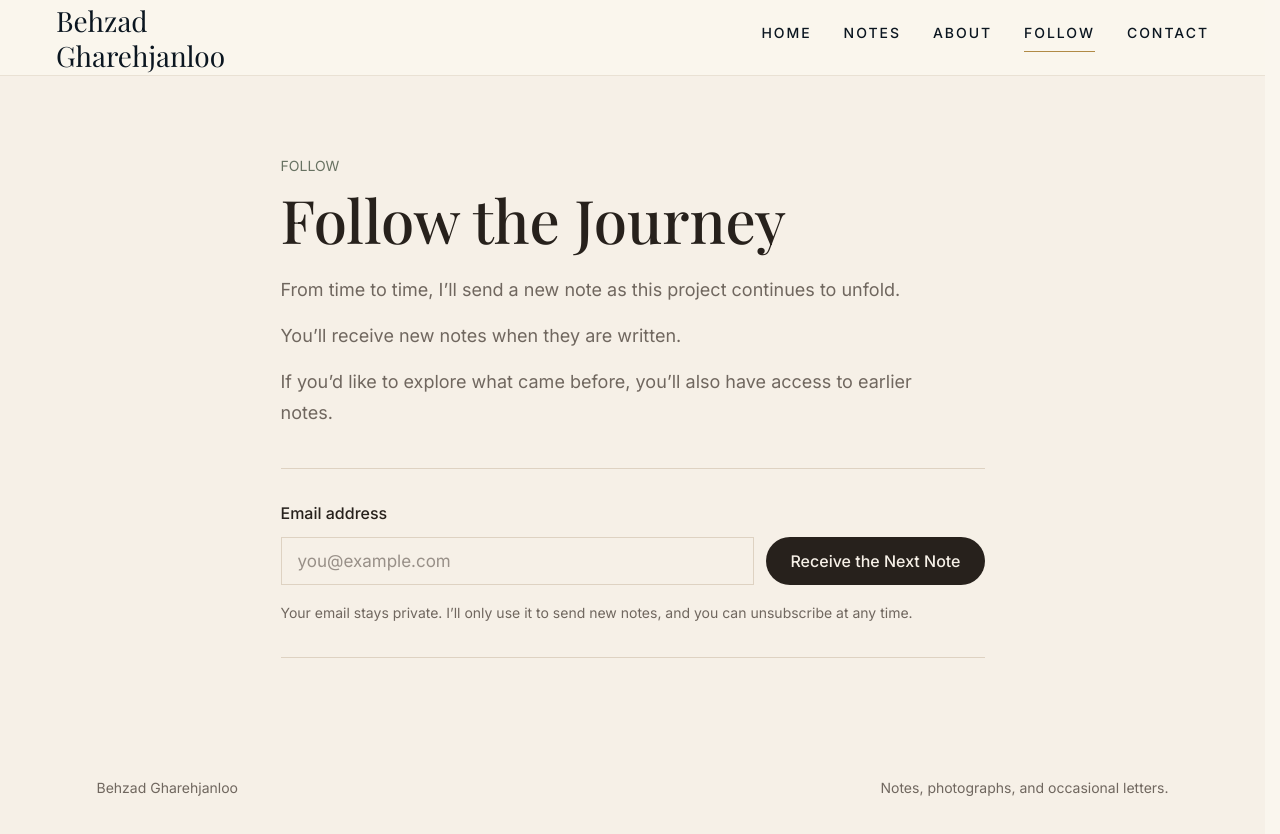
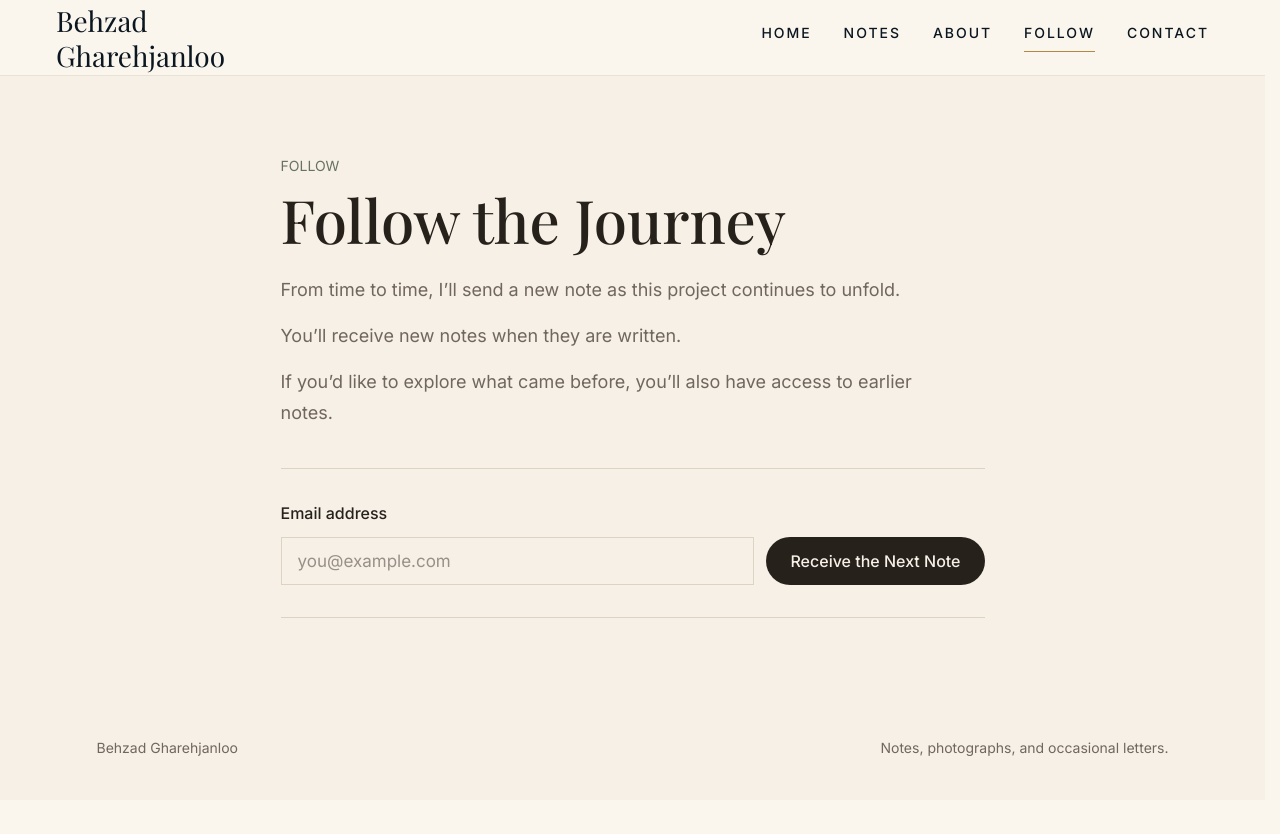
Before and after one commit to behzadgharehjanloo/behzadgh-website, a Next.js app: page /subscribe in a window 1280 px wide. Shown: the top 834 px of the page. After the commit the page ends 800 px from the top, so only its background shows below. Built offline with nearby package versions, Linux system fonts and the light colour scheme.

Commit message:
Simplify Follow form and link to separate privacy information

```diff
--- a/components/FollowSignup.tsx
+++ b/components/FollowSignup.tsx
@@ -3,11 +3,10 @@
 import { FormEvent, useState } from "react";
 import Link from "next/link";
 
-import { signupGeographyDisclosure } from "@/lib/signup-geography-disclosure";
 
 const emailPattern = /^[^\s@]+@[^\s@]+\.[^\s@]+$/;
 
-export function FollowSignup({ geographyDisclosure = false }: { geographyDisclosure?: boolean }) {
+export function FollowSignup() {
   const [submitted, setSubmitted] = useState(false);
   const [error, setError] = useState("");
   const [isPending, setIsPending] = useState(false);
@@ -81,7 +80,7 @@ export function FollowSignup({ geographyDisclosure = false }: { geographyDisclos
           type="email"
           placeholder="you@example.com"
           required
-          aria-describedby={error ? "email-error email-privacy" : "email-privacy"}
+          aria-describedby={error ? "email-error" : undefined}
           className="min-h-12 flex-1 border border-line bg-paper px-4 text-[17px] text-ink outline-none transition placeholder:text-muted/70 focus:border-ink"
         />
         <button
@@ -98,10 +97,7 @@ export function FollowSignup({ geographyDisclosure = false }: { geographyDisclos
           {error}
         </p>
       ) : null}
-      <p id="email-privacy" className="mt-4 max-w-[680px] text-sm leading-6 text-muted">
-        Your email stays private. I&rsquo;ll only use it to send new notes, and you can unsubscribe at any time.
-        {geographyDisclosure ? <span className="mt-3 block">{signupGeographyDisclosure}</span> : null}
-      </p>
+
     </form>
   );
 }
```
